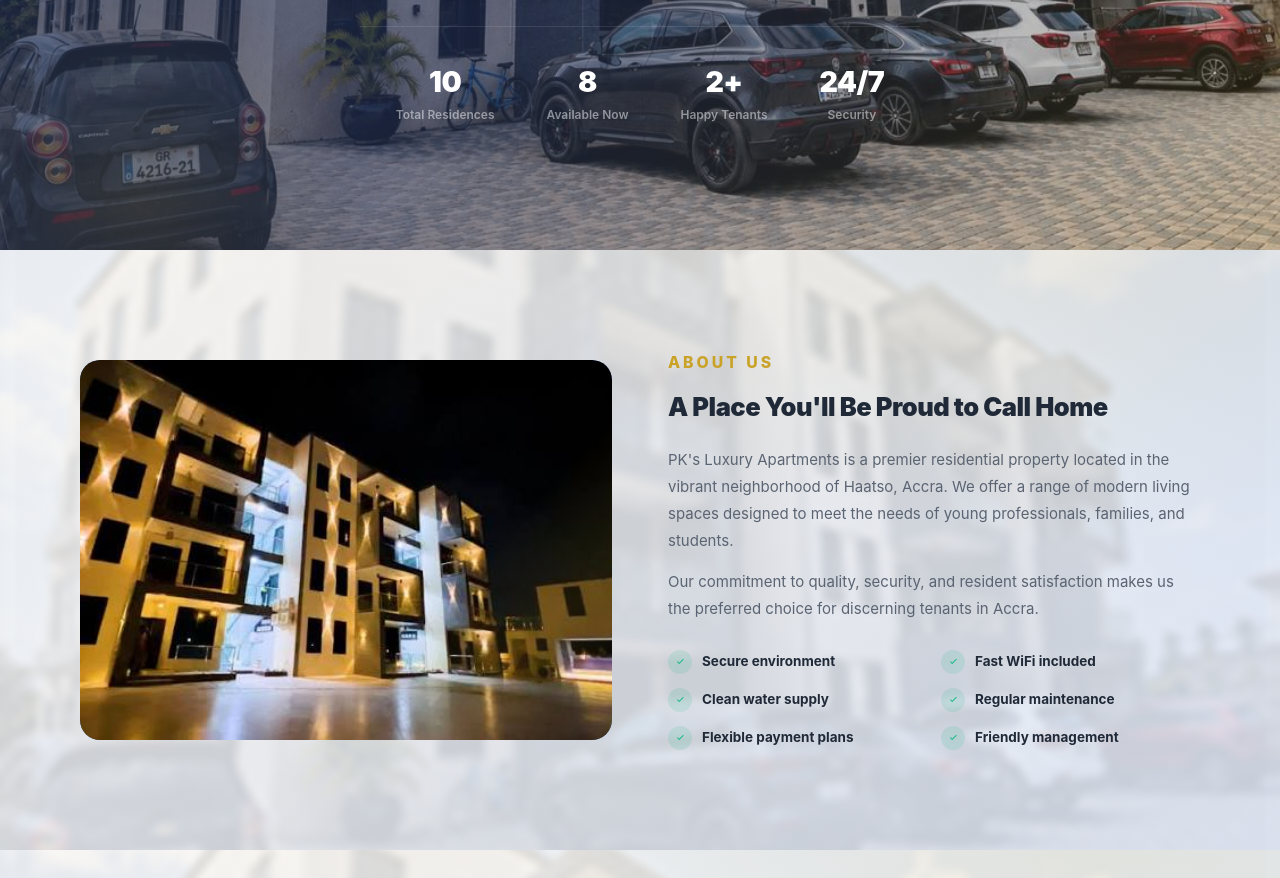
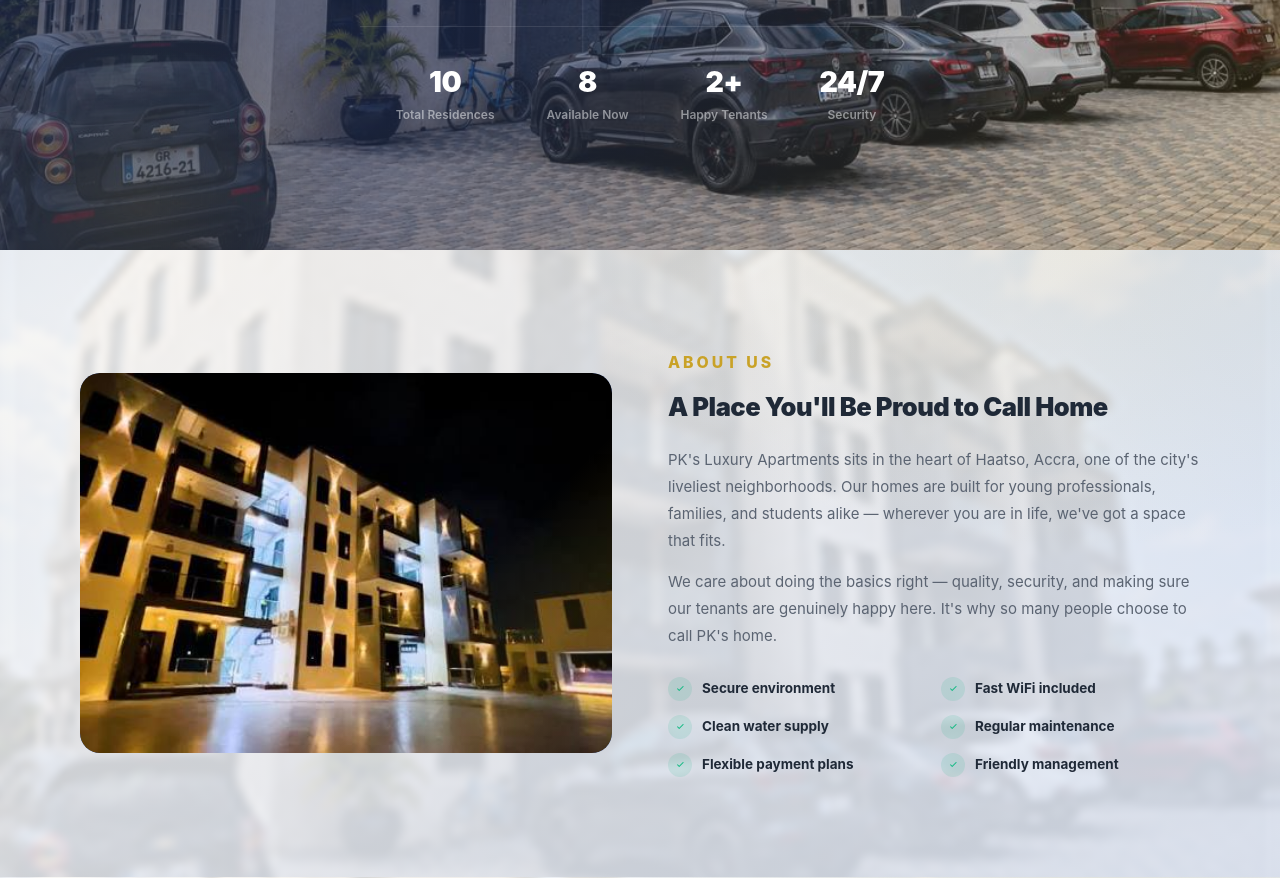
Before and after one commit to 12ashongdavid/claude, a PHP site: page / in a window 1280 px wide. Shown: the part 550-1428 px from the top of the page. Run offline with PHP 8.4, Linux system fonts and the light colour scheme; data comes from the database, SQL or seed files in the repository; data that the repository does not hold is empty; some libraries are stand-ins or nearby versions.

Commit message:
Humanize customer-facing copy on the landing page
Reworded the two spots that read like generic real-estate-listing
boilerplate rather than something a person actually wrote for this
property: the About section's opening paragraphs ("is a premier
residential property located in the vibrant neighborhood of... designed
to meet the needs of...", "commitment to X makes us the preferred
choice for discerning tenants") and the matching footer blurb. Left the
rest of the page's copy alone — the hero, amenities, and testimonials
already read naturally.

Also warmed up the "report submitted" confirmation, which read like an
autoresponder ("Your report has been received. We will review it and
respond promptly.") — now "Thanks — we've got your report and will get
back to you soon.", matching the tone the booking-success modal already
uses elsewhere on the same page. Updated it in all three places it can
come from: the modal's default HTML, the JS success-path fallback, and
the server's actual success message in api/feedback.php (which is what
displays in the common case, since the JS prefers data.message when
present).

Applied the same two About/footer rewrites to Apt PK/index.php.

```diff
--- a/Apt PK/index.php
+++ b/Apt PK/index.php
@@ -222,8 +222,8 @@ if ($_SERVER['REQUEST_METHOD'] === 'POST') {
                     <div class="section-tag">About Us</div>
                 </div>
                 <h3>A Place You'll Be Proud to Call Home</h3>
-                <p>PK's Luxury Apartments is a premier residential property located in the vibrant neighborhood of Haatso, Accra. We offer a range of modern living spaces designed to meet the needs of young professionals, families, and students.</p>
-                <p>Our commitment to quality, security, and resident satisfaction makes us the preferred choice for discerning tenants in Accra.</p>
+                <p>PK's Luxury Apartments sits in the heart of Haatso, Accra, one of the city's liveliest neighborhoods. Our homes are built for young professionals, families, and students alike — wherever you are in life, we've got a space that fits.</p>
+                <p>We care about doing the basics right — quality, security, and making sure our tenants are genuinely happy here. It's why so many people choose to call PK's home.</p>
                 <div class="about-features">
                     <div class="about-feature">
                         <span class="check"><i class='bx bx-check'></i></span> Secure environment
@@ -596,7 +596,7 @@ if ($_SERVER['REQUEST_METHOD'] === 'POST') {
     <div class="footer-grid">
         <div class="footer-brand">
             <h3><i class='bx bx-home'></i> <span class="brand-gold">PK's</span> <span style="color:#fff;">Luxury Apartments</span></h3>
-            <p>Premium apartment living in Haatso, Accra. Modern residences, excellent amenities, and a commitment to tenant satisfaction.</p>
+            <p>Premium apartment living in Haatso, Accra — modern residences, great amenities, and tenants who actually love living here.</p>
         </div>
         <div class="footer-col">
             <h4>Quick Links</h4>
--- a/api/feedback.php
+++ b/api/feedback.php
@@ -79,7 +79,7 @@ if ($_SERVER['REQUEST_METHOD'] === 'POST') {
             }
         }
 
-        echo json_encode(['success' => true, 'message' => 'Your report has been submitted. We will review it shortly.']);
+        echo json_encode(['success' => true, 'message' => "Thanks — we've got your report and will get back to you soon."]);
         exit;
     }
 
--- a/index.php
+++ b/index.php
@@ -254,8 +254,8 @@ if ($_SERVER['REQUEST_METHOD'] === 'POST') {
                     <div class="section-tag">About Us</div>
                 </div>
                 <h3>A Place You'll Be Proud to Call Home</h3>
-                <p>PK's Luxury Apartments is a premier residential property located in the vibrant neighborhood of Haatso, Accra. We offer a range of modern living spaces designed to meet the needs of young professionals, families, and students.</p>
-                <p>Our commitment to quality, security, and resident satisfaction makes us the preferred choice for discerning tenants in Accra.</p>
+                <p>PK's Luxury Apartments sits in the heart of Haatso, Accra, one of the city's liveliest neighborhoods. Our homes are built for young professionals, families, and students alike — wherever you are in life, we've got a space that fits.</p>
+                <p>We care about doing the basics right — quality, security, and making sure our tenants are genuinely happy here. It's why so many people choose to call PK's home.</p>
                 <div class="about-features">
                     <div class="about-feature">
                         <span class="check"><i class='bx bx-check'></i></span> Secure environment
@@ -541,7 +541,7 @@ if ($_SERVER['REQUEST_METHOD'] === 'POST') {
             <i class="bx bx-check-circle" style="font-size:2.6rem;color:#4CAF50;"></i>
         </div>
         <h3 style="font-size:1.25rem;margin-bottom:10px;color:#FFFFFF;font-weight:700;">Report Submitted Successfully</h3>
-        <p id="reportSuccessMessage" style="color:rgba(255,255,255,0.7);font-size:0.9rem;line-height:1.6;margin-bottom:28px;">Your report has been received. We will review it and respond promptly.</p>
+        <p id="reportSuccessMessage" style="color:rgba(255,255,255,0.7);font-size:0.9rem;line-height:1.6;margin-bottom:28px;">Thanks — we've got your report and will get back to you soon.</p>
         <button onclick="closeReportSuccessModal()" style="background:linear-gradient(135deg,#4CAF50,#388E3C);color:#fff;border:none;padding:12px 32px;border-radius:var(--radius-sm);font-size:0.95rem;font-weight:600;cursor:pointer;min-width:160px;transition:opacity 0.2s;" onmouseover="this.style.opacity='0.9'" onmouseout="this.style.opacity='1'">OK, Got It</button>
     </div>
 </div>
@@ -636,7 +636,7 @@ if ($_SERVER['REQUEST_METHOD'] === 'POST') {
     <div class="footer-grid">
         <div class="footer-brand">
             <h3><i class='bx bx-home'></i> <span class="brand-gold">PK's</span> <span style="color:#fff;">Luxury Apartments</span></h3>
-            <p>Premium apartment living in Haatso, Accra. Modern residences, excellent amenities, and a commitment to tenant satisfaction.</p>
+            <p>Premium apartment living in Haatso, Accra — modern residences, great amenities, and tenants who actually love living here.</p>
         </div>
         <div class="footer-col">
             <h4>Quick Links</h4>
@@ -837,7 +837,7 @@ async function submitPublicReport(e) {
         if (data.success) {
             e.target.reset();
             e.target.querySelectorAll('input, textarea, select').forEach(el => { el.value = el.tagName === 'SELECT' ? el.options[0].value : ''; });
-            document.getElementById('reportSuccessMessage').textContent = data.message || 'Your report has been received. We will review it and respond promptly.';
+            document.getElementById('reportSuccessMessage').textContent = data.message || 'Thanks — we\'ve got your report and will get back to you soon.';
             document.getElementById('reportSuccessModal').classList.add('active');
             document.body.style.overflow = 'hidden';
         } else {
@@ -848,7 +848,7 @@ async function submitPublicReport(e) {
         btn.disabled = false;
         e.target.reset();
         e.target.querySelectorAll('input, textarea, select').forEach(el => { el.value = el.tagName === 'SELECT' ? el.options[0].value : ''; });
-        document.getElementById('reportSuccessMessage').textContent = 'Your report has been received. We will review it and respond promptly.';
+        document.getElementById('reportSuccessMessage').textContent = 'Thanks — we\'ve got your report and will get back to you soon.';
         document.getElementById('reportSuccessModal').classList.add('active');
         document.body.style.overflow = 'hidden';
     }
```
